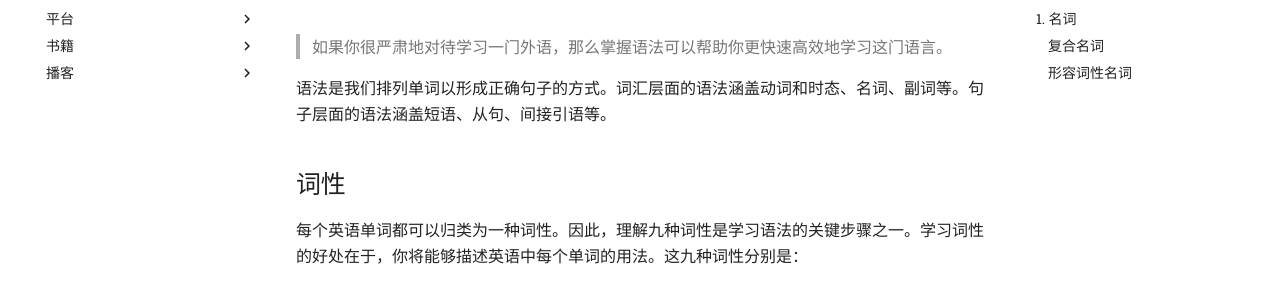
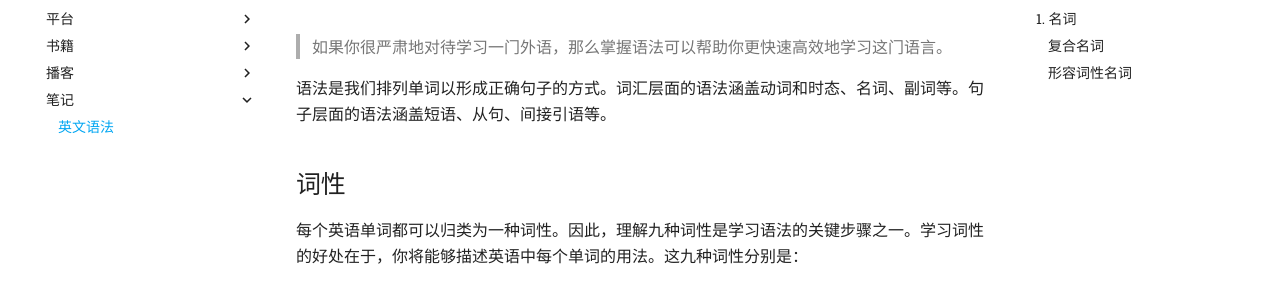
Before and after one commit to albacasan/english-self-learning, an MkDocs documentation site: the page built from docs/笔记/英文语法.md, in a window 1280 px wide. Shown: the part 146-429 px from the top of the page. Built offline with MkDocs 1.6.1 and Material for MkDocs 9.7.7, drawn with Linux system fonts in a browser that asks for light colours; comment, search, counter and statistics services are not loaded.

Commit message:
update nav in mkdocs.yml

```diff
--- a/mkdocs.yml
+++ b/mkdocs.yml
@@ -45,3 +45,5 @@ nav:
       - Illustrated Maths Dictionary: 书籍/illustrated maths dictionary.md
   - 播客:
       - Luke's ENGLISH Podcast: 播客/Luke's ENGLISH Podcast.md
+  - 笔记:
+      - 英文语法: 笔记/英文语法.md
```
